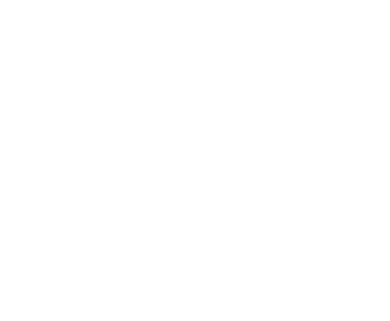
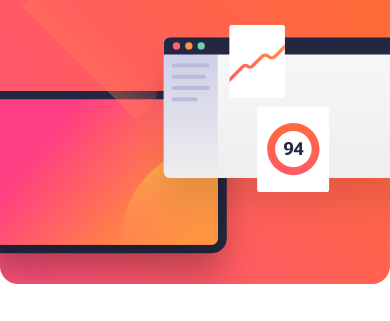
Before and after one commit to ZyadElshopaky/Newsletter-sign-up, a plain HTML site: page index.html in a window 390 px wide. Shown: the top 321 px of the page. Drawn offline with Linux system fonts and the light colour scheme; files whose address does not match are found by name.

Commit message:
Fix URL Imge In css

```diff
--- a/css/Main.css
+++ b/css/Main.css
@@ -53,13 +53,13 @@
   }
 }
 .imag{
-  background-image: url(assets/images/illustration-sign-up-desktop.svg);
+  background-image: url(../assets/images/illustration-sign-up-desktop.svg);
   width: 400px;
   border-radius: 18px;
 }
 @media (max-width:767px) {
   .imag{
-    background-image: url(assets/images/illustration-sign-up-mobile.svg);
+    background-image: url(../assets/images/illustration-sign-up-mobile.svg);
     width: 100%;
     height: 284px;
     background-repeat: no-repeat;
```
